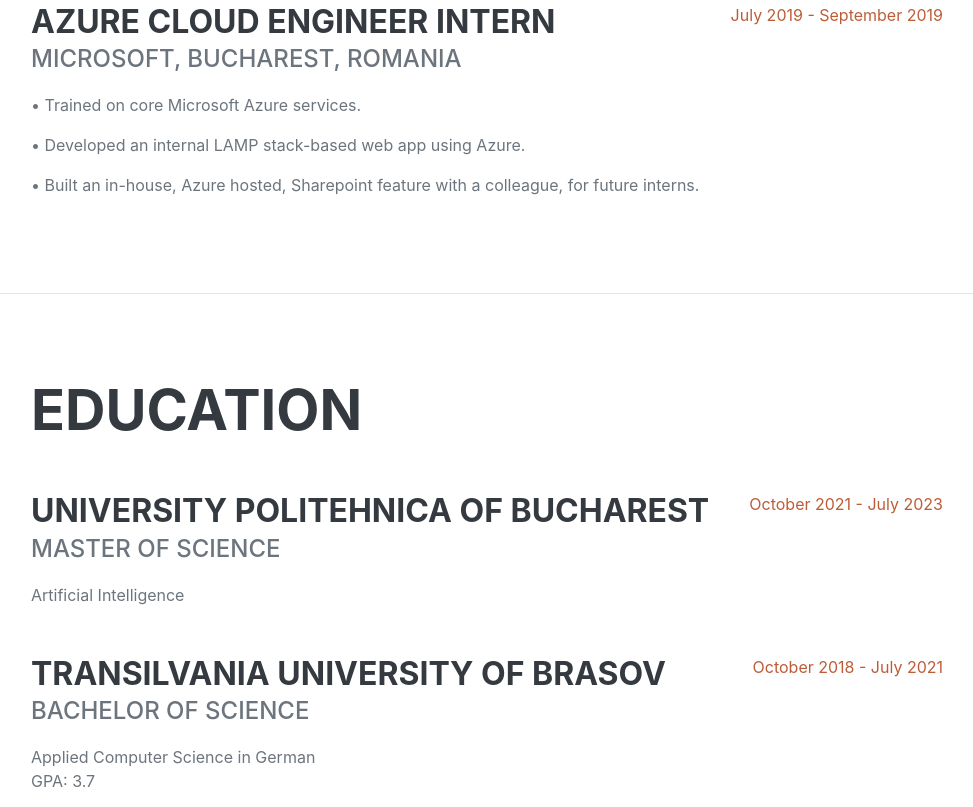
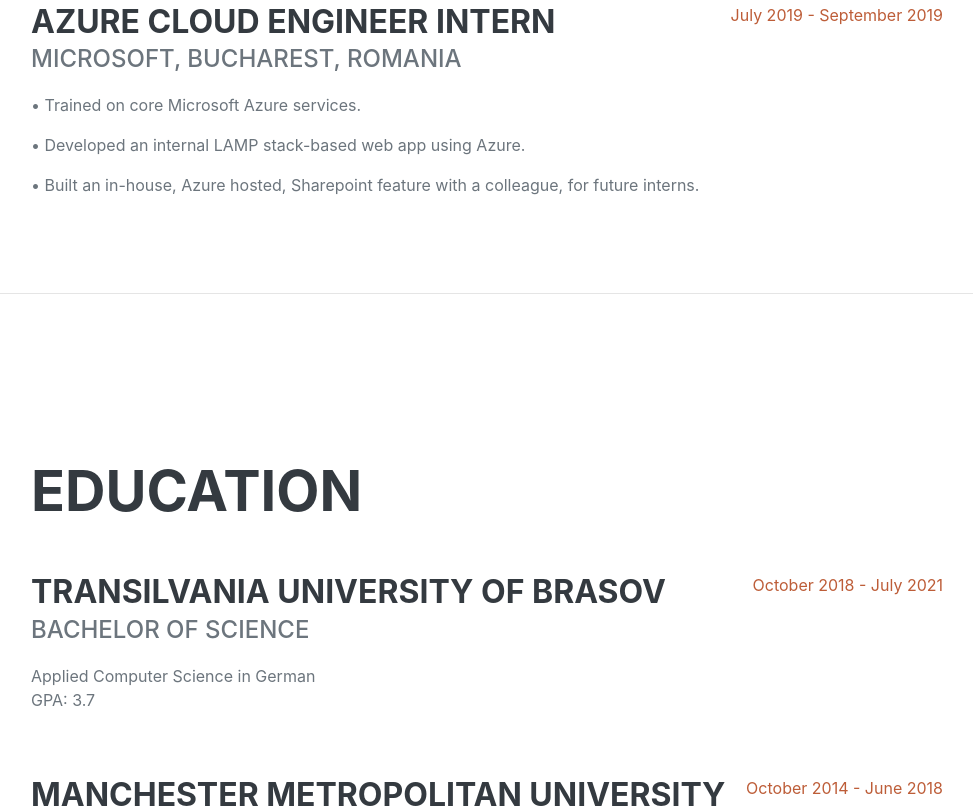
Before and after one commit to zoltanszekely21/ZoltanSzekelyCV, a plain HTML site: page index.html in a window 1280 px wide. Shown: the part 1639-2446 px from the top of the page, without its empty margins (289-1262 px from the left). Drawn offline with nearby package versions, Linux system fonts and the light colour scheme; a web font is replaced by a local one.

Commit message:
Update index.html

```diff
--- a/index.html
+++ b/index.html
@@ -43,7 +43,7 @@
                         Zoltan-Ioan
                         <span class="text-primary">Szekely</span>
                     </h1>
-                    <p class="lead mb-5">Azure App Services Engineer @ Microsoft | MSc Student in AI at University Politehnica of Bucharest</p>
+                    <p class="lead mb-5">Azure App Services Engineer @ Microsoft</p>
                     <div class="social-icons">
                         <a class="social-icon" href="https://www.linkedin.com/in/zoltan-ioan-szekely/"><i class="fab fa-linkedin-in"></i></a>
                         <a class="social-icon" href="https://github.com/zoltanszekely21"><i class="fab fa-github"></i></a>
@@ -98,14 +98,6 @@
             <section class="resume-section" id="education">
                 <div class="resume-section-content">
                     <h2 class="mb-5">Education</h2>
-		    <div class="d-flex flex-column flex-md-row justify-content-between mb-5">
-                        <div class="flex-grow-1">
-                            <h3 class="mb-0">University Politehnica of Bucharest</h3>
-                            <div class="subheading mb-3">Master of Science</div>
-                            <div>Artificial Intelligence</div>
-                        </div>
-                        <div class="flex-shrink-0"><span class="text-primary">October 2021 - July 2023</span></div>
-                    </div>
                     <div class="d-flex flex-column flex-md-row justify-content-between mb-5">
                         <div class="flex-grow-1">
                             <h3 class="mb-0">Transilvania University of Brasov</h3>
```
